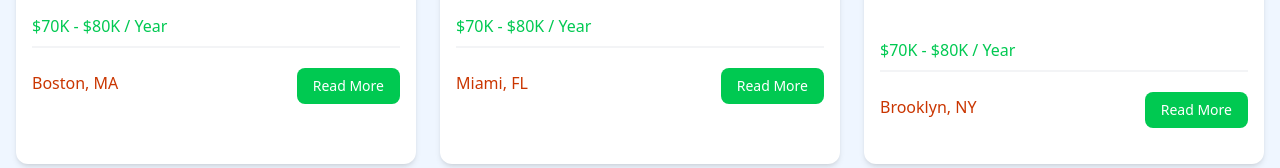
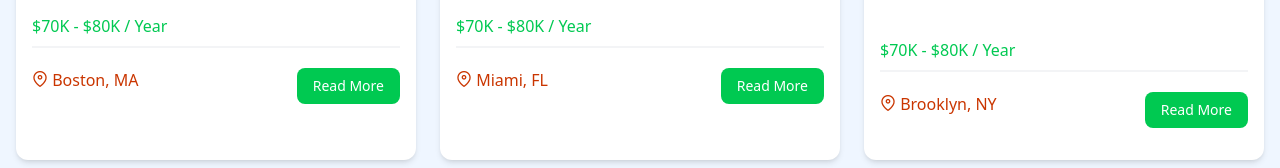
Before and after one commit to WasifRaza909/vue-jobs-app, a Vue app: page / in a window 1280 px wide. Shown: the part 915-1083 px from the top of the page. Built offline with nearby package versions, Linux system fonts and the light colour scheme.

Commit message:
Setup Vue Router and Added Home Route

```diff
--- a/package.json
+++ b/package.json
@@ -10,7 +10,9 @@
   },
   "dependencies": {
     "@tailwindcss/vite": "^4.0.13",
-    "vue": "^3.5.13"
+    "primeicons": "^7.0.0",
+    "vue": "^3.5.13",
+    "vue-router": "^4.5.0"
   },
   "devDependencies": {
     "@vitejs/plugin-vue": "^5.2.1",
--- a/src/App.vue
+++ b/src/App.vue
@@ -1,15 +1,11 @@
 <script setup>
-import Hero from './components/Hero.vue';
-import HomeCards from './components/HomeCards.vue';
-import JobListings from './components/jobListings.vue';
 import Navbar from './components/Navbar.vue';
+import { RouterView } from 'vue-router';
 </script>
 
 <template>
   <Navbar />
-  <Hero />
-  <HomeCards />
-  <JobListings :limit="3" :showButton="true" />
+  <RouterView />
 </template>
 
 <style scoped></style>
--- a/src/components/JobListing.vue
+++ b/src/components/JobListing.vue
@@ -37,7 +37,7 @@ const tuncatedDescription = computed(() => {
 
                 <button class="text-green-500 hover:text-green-600 mb-5">
                     <span @click="toggleFullDescription()">{{ !showFullDescription ? "Show more" : "Show less"
-                    }}</span>
+                        }}</span>
                 </button>
             </div>
 
@@ -47,7 +47,7 @@ const tuncatedDescription = computed(() => {
 
             <div class="flex flex-col lg:flex-row justify-between mb-4">
                 <div class="text-orange-700 mb-3">
-                    <i class="fa-solid fa-location-dot text-lg"></i>
+                    <i class="pi pi-map-marker text-orange-700"></i>
                     {{ job.location }}
                 </div>
                 <a :href="`/job/${job.id}`"
--- /dev/null
+++ b/src/router/index.js
@@ -0,0 +1,14 @@
+import { createRouter, createWebHistory } from "vue-router";
+
+import HomeView from "../views/HomeView.vue";
+
+const router = createRouter({
+    history: createWebHistory(import.meta.env.BASE_URL),
+    routes: [{
+        path: "/",
+        name: "home",
+        component: HomeView
+    }]
+});
+
+export default router
--- /dev/null
+++ b/src/views/HomeView.vue
@@ -0,0 +1,11 @@
+<script setup>
+import Hero from '../components/Hero.vue';
+import HomeCards from '../components/HomeCards.vue';
+import JobListings from '../components/jobListings.vue';
+</script>
+
+<template>
+    <Hero />
+    <HomeCards />
+    <JobListings :limit="3" :showButton="true" />
+</template>
```
Also changed, not shown: src/main.js (+6 -1 lines), 1 other file (tests, documents, lock files or other folders).
